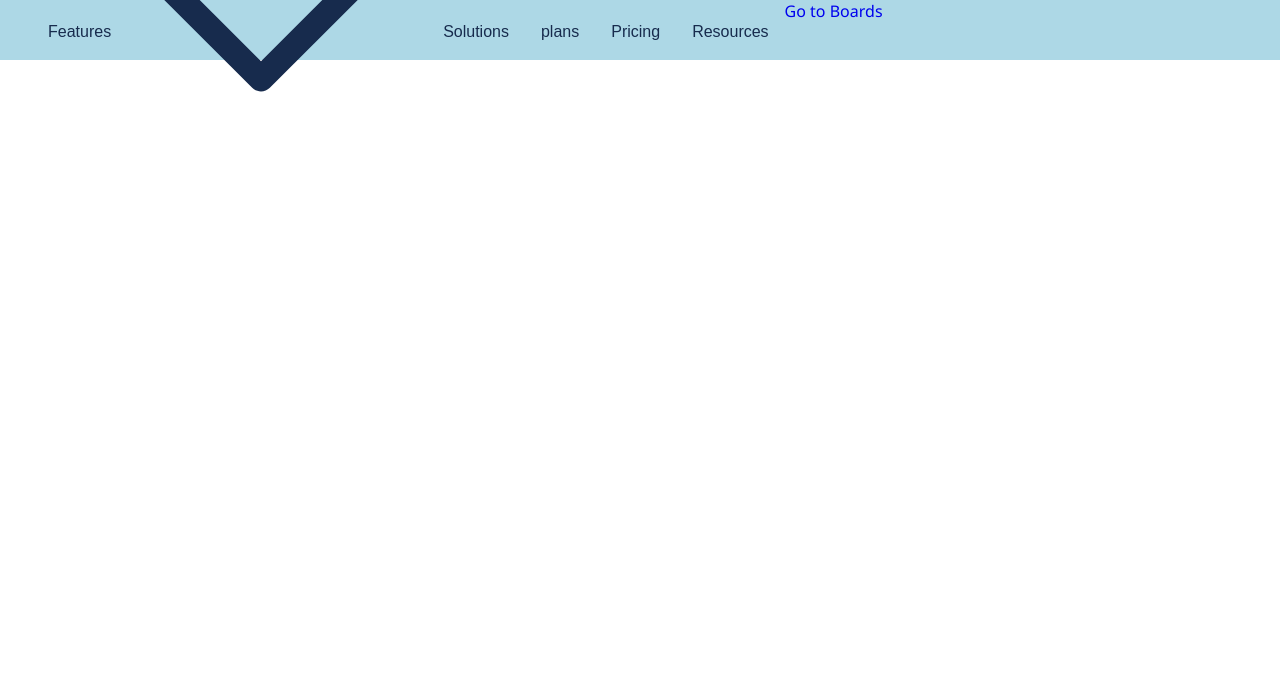
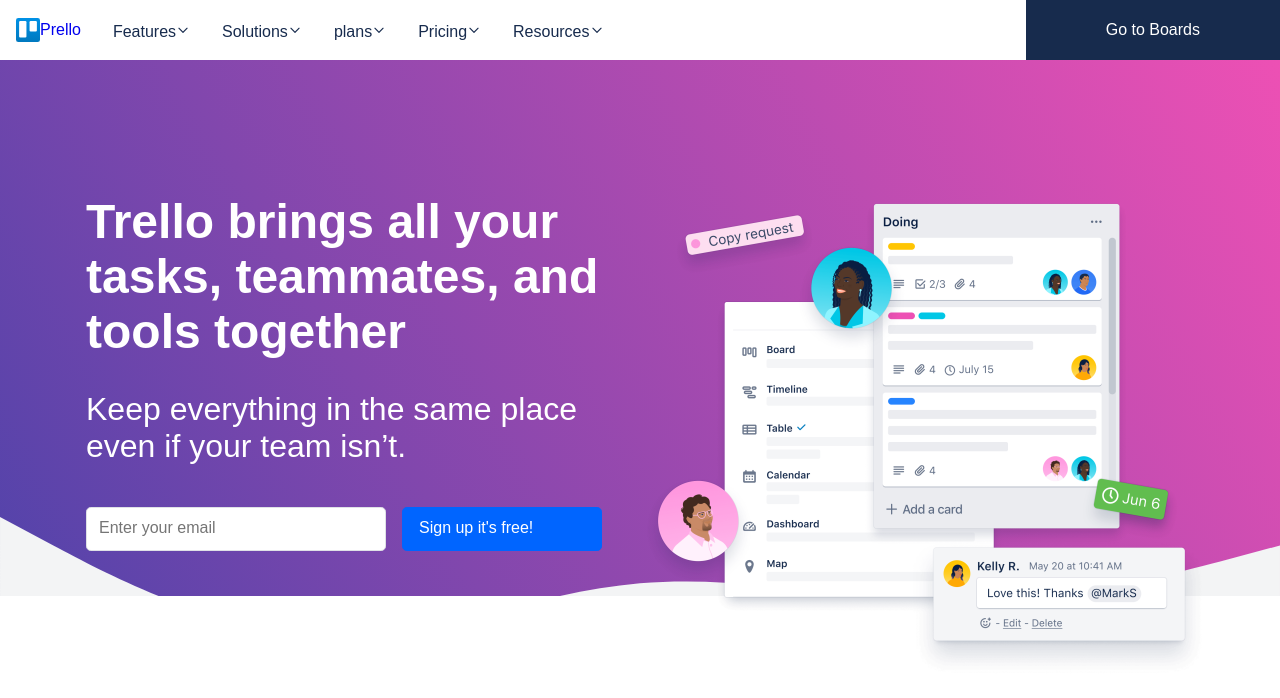
Before and after one commit to tomercarolla/prello, a React (Vite) app: page /home in a window 1280 px wide. Shown: the top 698 px of the page. Built offline with nearby package versions, Linux system fonts and the light colour scheme.

Commit message:
landing page working

```diff
--- a/src/assets/styles/pages/homepage.scss
+++ b/src/assets/styles/pages/homepage.scss
@@ -3,13 +3,13 @@
  height: 100vh;
  overflow: hidden;
  box-sizing: border-box;
+ font-family: 'Charlie text', sans-serif
 }
 
 .header {
   position: fixed;
   inset: 0 0 auto 0;
   display: flex;
-  background-color: lightblue;
   z-index: 1000;
 
 
@@ -36,7 +36,7 @@
 
     .home-btn {
      display:flex;
-     align-items: center;
+     align-items: stretch;
      align-self: stretch;
      padding: 1.25rem 1rem 1rem;
      font-size: 1rem;
@@ -47,9 +47,106 @@
      font-stretch: 100%;
      color: #172b4d;
      cursor: pointer;
+
+    &:hover {
+      color: #0065ff;
+    }
+
+    }
+   }
+
+   .nav-link {
+    display: flex;
+    margin: 0 0 0 auto;
+    align-items: center;
+    padding: 0.5rem 5rem;
+    background-color: #172b4d;
+    poniter: cursor;
+
+    a {
+      text-decoration: none;
+      color: var(--dynamic-text)
     }
    }
   }
+}
 
+.home-main {
+  margin-top: 60px;
+  background-image: url(/src/ui/Icons//png-icons/wave.svg), linear-gradient(60deg, rgb(82, 67, 170), rgb(237, 80, 180));
+  background-position: center calc(100% + 120px), 0 0;
+  background-repeat: no-repeat, no-repeat;
+  background-size: 100% auto, cover;
+  color: #fff;
+  height: 67%;
+
+    .bg {
+      padding-top: 10%;
+      margin-left: auto;
+      margin-right: auto;
+      padding-left: 1rem;
+      padding-right: 1rem;
+      width: 100%;
+      max-width: 1140px;
+
+      .content {
+        -webkit-box-align: center;
+        align-items: center;
+        -webkit-box-pack: start;
+        justify-content: flex-start;
+        display: flex;
+        flex-wrap: wrap;
+        margin-left: -1rem;
+        margin-right: -1rem;
+
+        .left {
+          display: block;
+          flex: 0 0 auto;
+          text-align: left;
+          font-size: 2rem;
+          width: 50%;
+          margin-bottom: 0;
+          padding: 0 16px 8rem;
+        }
+
+        .form {
+          display: flex;
+          gap: 1rem;
+          justify-content: start;
+
+          .email-input {
+            font-size: 1rem;
+            padding: .7rem .75rem .8rem;
+            border: 1px solid rgb(223, 225, 230);
+            border-radius: .3rem;
+            max-width: 300px;
+            transition: .25s ease-out;
+            width: 376px;
+          }
+
+          .email-button {
+            appearance: none;
+            -webkit-box-align: center;
+            align-items: center;
+            border-radius: .3rem;
+            cursor: pointer;
+            display: inline-flex;
+            text-align: center;
+            transition: .25s ease-out;
+            text-decoration: none;
+            background-color: #0065ff;
+            border: 1px solid rgb(0, 101, 255);
+            font-size: 1rem;
+            padding: .7rem 1rem .8rem;
+            color: #fff !important;
+          }
+        }
+
+        .right {
+          width: 50%;
+        }
+      }
+
+    }
 
 }
--- a/src/pages/HomePage.jsx
+++ b/src/pages/HomePage.jsx
@@ -2,6 +2,7 @@
 import { Link } from 'react-router-dom';
 
 import { Icon } from 'ui/icons/Icon';
+
 
 export function HomePage() {
     return (
@@ -9,25 +10,58 @@
         <header className='header'>
           <nav className='home-nav'>
             <Link to='/home' className='logo-link'>
-
+              <Icon name='trello' />
+              <span>Prello</span>
             </Link>
             <div className='btns'>
               <button className='home-btn'>
                 Features
-                <span>
-                  <Icon name='chevronDown' size='16px'/>
-                </span>
+                <Icon name='chevronDown' size='14px' />
               </button>
-              <button className='home-btn'>Solutions</button>
-              <button className='home-btn'>plans</button>
-              <button className='home-btn'>Pricing</button>
-              <button className='home-btn'>Resources</button>
+              <button className='home-btn'>
+                Solutions
+                <Icon name='chevronDown' size='14px' />
+              </button>
+              <button className='home-btn'>
+                plans
+                <Icon name='chevronDown' size='14px' />
+              </button>
+              <button className='home-btn'>
+                Pricing
+                <Icon name='chevronDown' size='14px' />
+              </button>
+              <button className='home-btn'>
+                Resources
+                <Icon name='chevronDown' size='14px' />
+              </button>
             </div>
-            <div>
+            <div className='nav-link'>
               <Link to='/board'>Go to Boards</Link>
             </div>
           </nav>
         </header>
+
+        <main className='home-main'>
+          <div className='bg'>
+            <section className='content'>
+              <div className='left'>
+                <h1>
+                  Trello brings all your tasks, teammates, and tools together
+                </h1>
+                <p>
+                  Keep everything in the same place even if your team isn’t.
+                </p>
+                <form className='form'>
+                  <input className='email-input' type='email' placeholder='Enter your email' />
+                  <button className='email-button'>Sign up it's free!</button>
+                </form>
+              </div>
+              <pciture className='right'>
+                <img src="./src/ui/Icons/png-icons/HomeImage.png" />
+              </pciture>
+            </section>
+          </div>
+        </main>
       </>
     );
 }
--- /dev/null
+++ b/src/ui/Icons/svg-icons/Trello.jsx
@@ -0,0 +1,15 @@
+export const Trello = (props) => (
+ <svg
+  {...props}
+ xmlns="http://www.w3.org/2000/svg" width="2500" height="2500" preserveAspectRatio="xMidYMid" viewBox="0 0 256 256" id="trello">
+  <defs>
+    <linearGradient id="a" x1="50%" x2="50%" y1="0%" y2="100%">
+      <stop offset="0%" stopColor="#0091E6"></stop>
+      <stop offset="100%" stopColor="#0079BF"></stop>
+    </linearGradient>
+  </defs>
+  <rect width="256" height="256" fill="url(#a)" rx="25"></rect>
+  <rect width="78.08" height="112" x="144.64" y="33.28" fill="#FFF" rx="12"></rect>
+  <rect width="78.08" height="176" x="33.28" y="33.28" fill="#FFF" rx="12"></rect>
+</svg>
+)
--- a/src/ui/Icons/svg-icons/icons.jsx
+++ b/src/ui/Icons/svg-icons/icons.jsx
@@ -24,7 +24,7 @@
 import {Bell} from "./Bell.jsx";
 import {QuestionMark} from "./QuestioMark.jsx";
 import {Trash} from "./Trash.jsx";
-
+import { Trello } from "./Trello.jsx"
 
 export const icons = {
     starEmpty: StarEmpty,
@@ -53,5 +53,6 @@
     bell: Bell,
     questionMark: QuestionMark,
     trash: Trash,
+    trello: Trello,
     // Add more icons here...
 };
```
Also changed, not shown: src/ui/Icons/png-icons/HomeImage.png (added), src/ui/Icons/png-icons/wave.svg (added).
